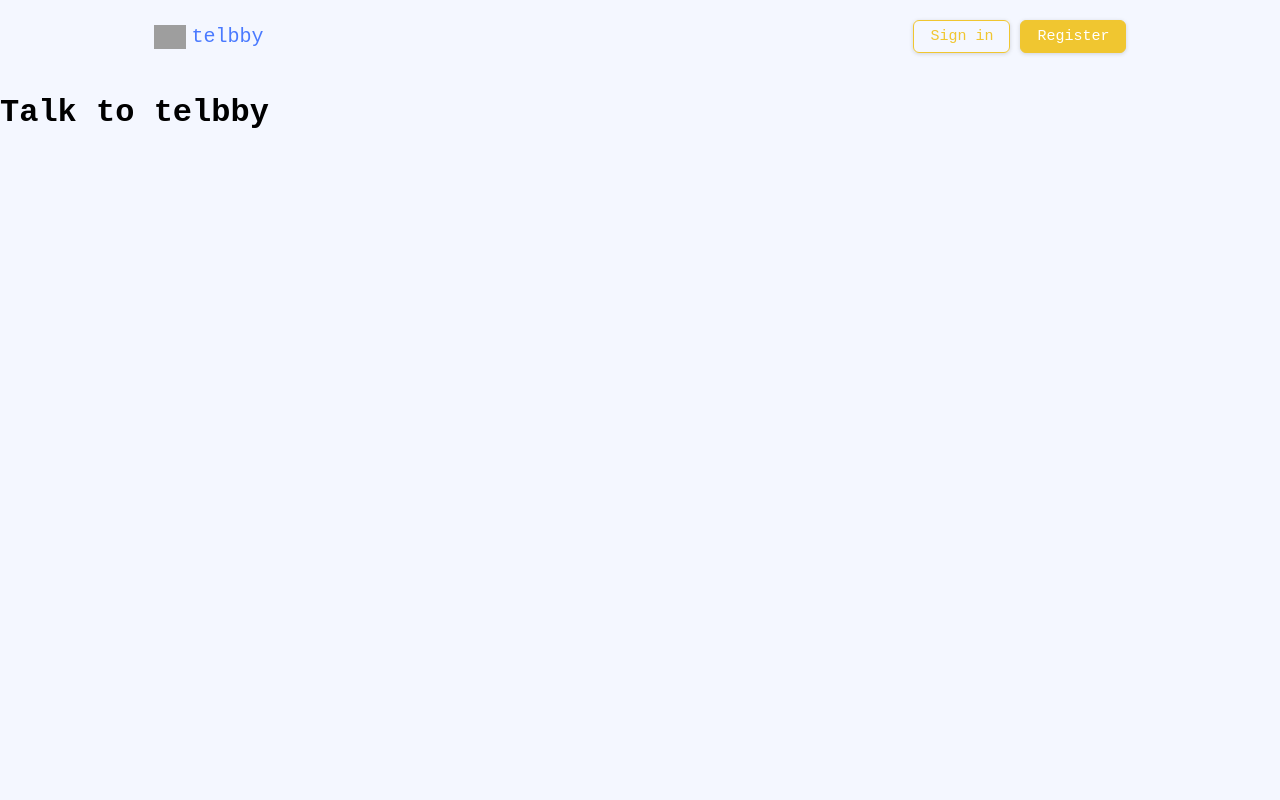
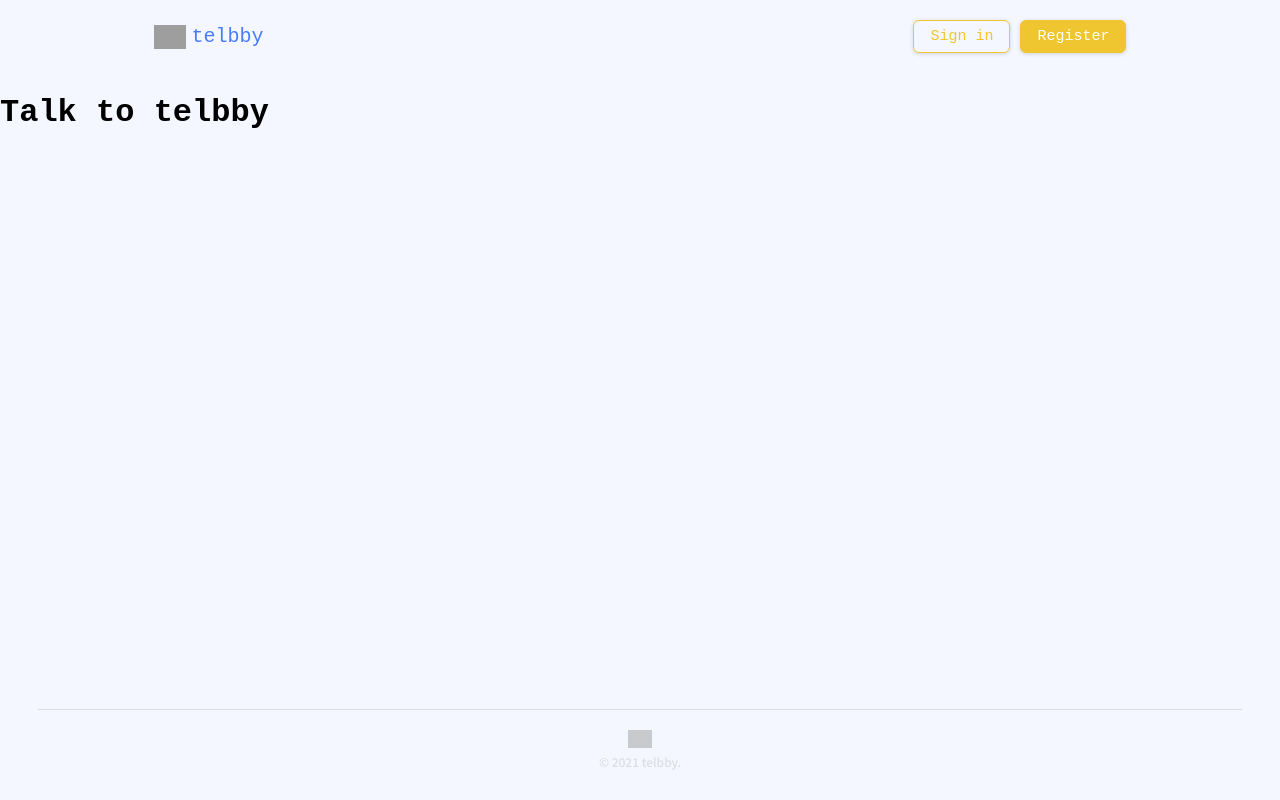
Before and after one commit to telbby/telbby-frontend, a React app: page / in a window 1280 px wide. Built offline with nearby package versions, Linux system fonts and the light colour scheme; grey boxes are pictures that could not be loaded; a web font is replaced by a local one.

Commit message:
[#4] Footer 컴포넌트 생성
- Layout 스타일 수정
- Logo에 img width props 추가

```diff
--- /dev/null
+++ b/src/components/common/Footer/index.tsx
@@ -0,0 +1,17 @@
+import React, { FC } from 'react';
+
+import Logo from '../Logo';
+
+import { footerStyle } from './style';
+
+const Footer: FC = () => {
+  return (
+    <footer css={footerStyle}>
+      <hr />
+      <Logo onlyImg width="24px" />
+      <p>© 2021 telbby.</p>
+    </footer>
+  );
+};
+
+export default Footer;
--- /dev/null
+++ b/src/components/common/Footer/style.ts
@@ -0,0 +1,23 @@
+import { SerializedStyles, Theme, css } from '@emotion/react';
+
+export const footerStyle = (theme: Theme): SerializedStyles => css`
+  padding: 10px 3%;
+  display: flex;
+  flex-direction: column;
+  align-items: center;
+  opacity: 0.5;
+
+  hr {
+    width: 100%;
+    border: 0;
+    border-top: 1px solid ${theme.colorGray3};
+    margin-bottom: 20px;
+  }
+
+  p {
+    margin: 5px 0 20px 0;
+    font-size: 12px;
+    font-weight: 500;
+    color: ${theme.colorGray3};
+  }
+`;
--- a/src/components/common/Layout/index.tsx
+++ b/src/components/common/Layout/index.tsx
@@ -1,13 +1,17 @@
 import React, { FC } from 'react';
 
 import Navbar from '../Navbar';
+import Footer from '../Footer';
+
+import { layoutStyle } from './style';
 
 const Layout: FC = ({ children }) => {
   return (
-    <>
+    <div css={layoutStyle}>
       <Navbar />
       <main>{children}</main>
-    </>
+      <Footer />
+    </div>
   );
 };
 
--- /dev/null
+++ b/src/components/common/Layout/style.ts
@@ -0,0 +1,11 @@
+import { css } from '@emotion/react';
+
+export const layoutStyle = css`
+  min-height: 100%;
+  display: flex;
+  flex-direction: column;
+
+  main {
+    flex: 1;
+  }
+`;
--- a/src/components/common/Logo/index.tsx
+++ b/src/components/common/Logo/index.tsx
@@ -5,12 +5,13 @@ import { logoStyle } from './style';
 
 type LogoProps = {
   onlyImg?: boolean;
+  width?: string;
 };
 
-const Logo: FC<LogoProps> = ({ onlyImg }) => {
+const Logo: FC<LogoProps> = ({ onlyImg, width }) => {
   return (
     <div css={logoStyle}>
-      <img src={LogoImg} alt="logo" />
+      <img src={LogoImg} alt="logo" width={width} />
       {!onlyImg && <span>telbby</span>}
     </div>
   );
@@ -18,6 +19,7 @@ const Logo: FC<LogoProps> = ({ onlyImg }) => {
 
 Logo.defaultProps = {
   onlyImg: false,
+  width: '32px',
 };
 
 export default Logo;
--- a/src/components/common/Logo/style.ts
+++ b/src/components/common/Logo/style.ts
@@ -3,10 +3,6 @@ import { SerializedStyles, Theme, css } from '@emotion/react';
 export const logoStyle = (theme: Theme): SerializedStyles => css`
   display: flex;
   align-items: center;
-
-  img {
-    width: 32px;
-  }
 
   span {
     font-family: ${theme.fontCodingBold};
```
